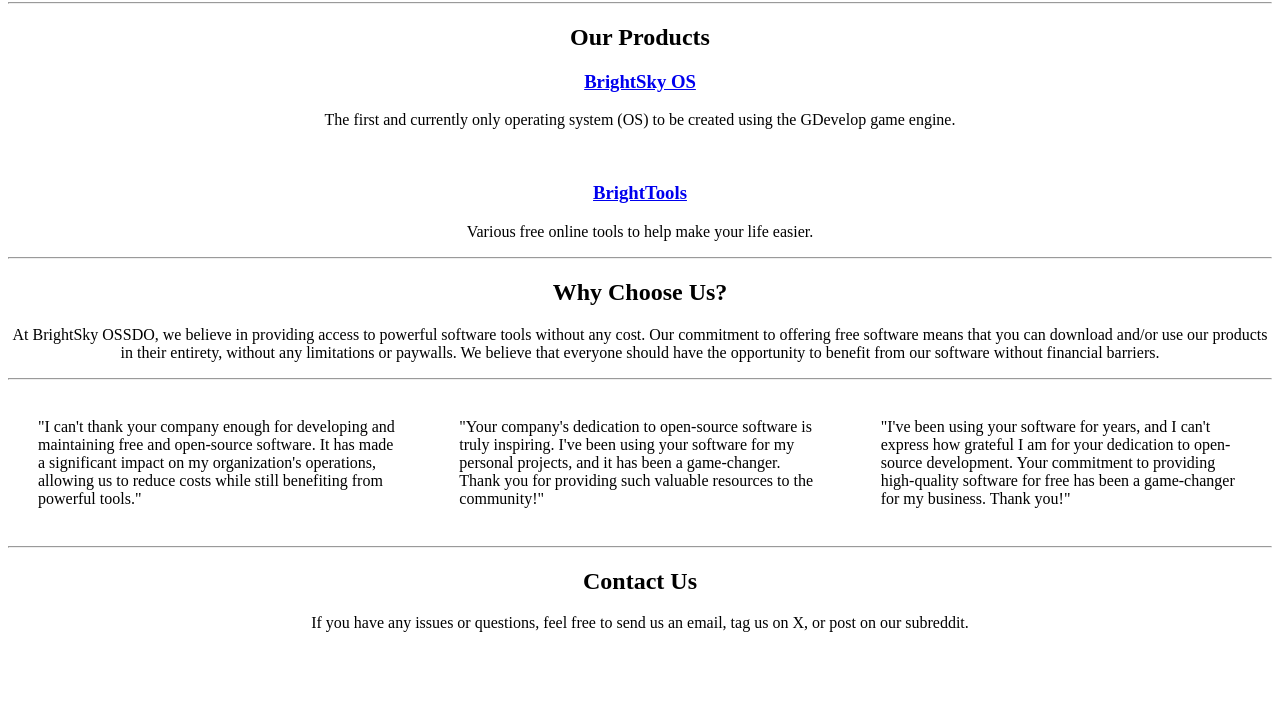
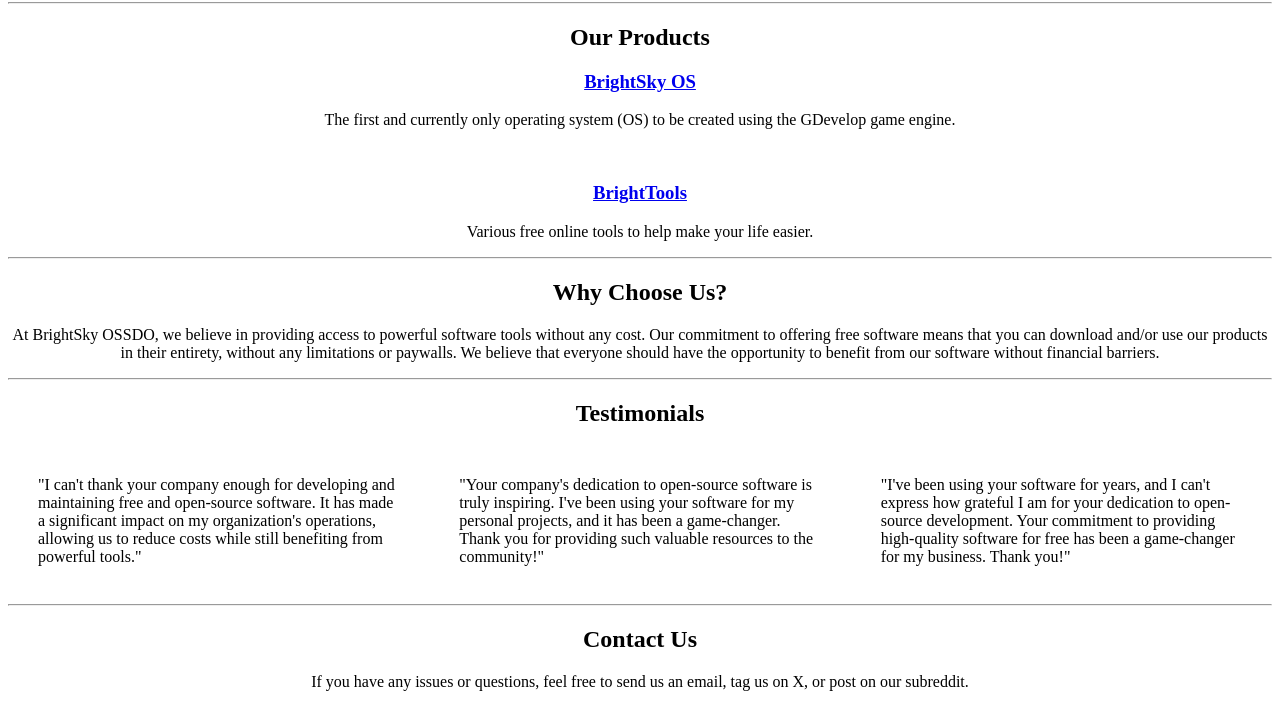
Before and after one commit to BrightSky-OSSDO/brightsky-ossdo.github.io, a plain HTML site: page index.html in a window 1280 px wide. Shown: the part 78-800 px from the top of the page. Drawn offline with Linux system fonts and the light colour scheme.

Commit message:
Added the word testimonials

```diff
--- a/index.html
+++ b/index.html
@@ -34,6 +34,9 @@
       <p>At BrightSky OSSDO, we believe in providing access to powerful software tools without any cost. Our commitment to offering free software means that you can download and/or use our products in their entirety, without any limitations or paywalls. We believe that everyone should have the opportunity to benefit from our software without financial barriers.</p>
     </center>
     <hr>
+    <center>
+      <h2>Testimonials</h2>
+    </center>
     <div class="testimonials-container">
       <div class="testimonial">"I can't thank your company enough for developing and maintaining free and open-source software. It has made a significant impact on my organization's operations, allowing us to reduce costs while still benefiting from powerful tools."</div>
       <div class="testimonial">"Your company's dedication to open-source software is truly inspiring. I've been using your software for my personal projects, and it has been a game-changer. Thank you for providing such valuable resources to the community!"</div>
```
